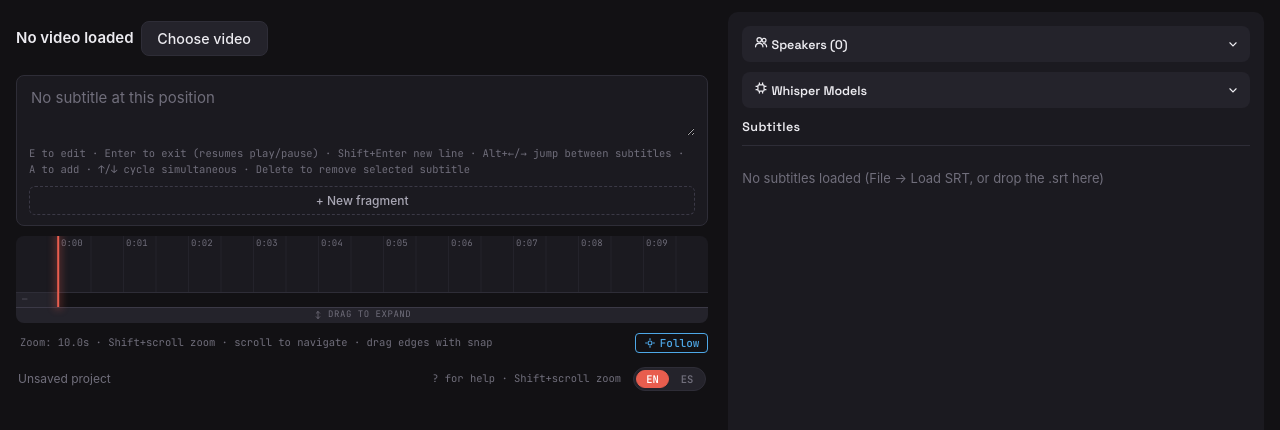
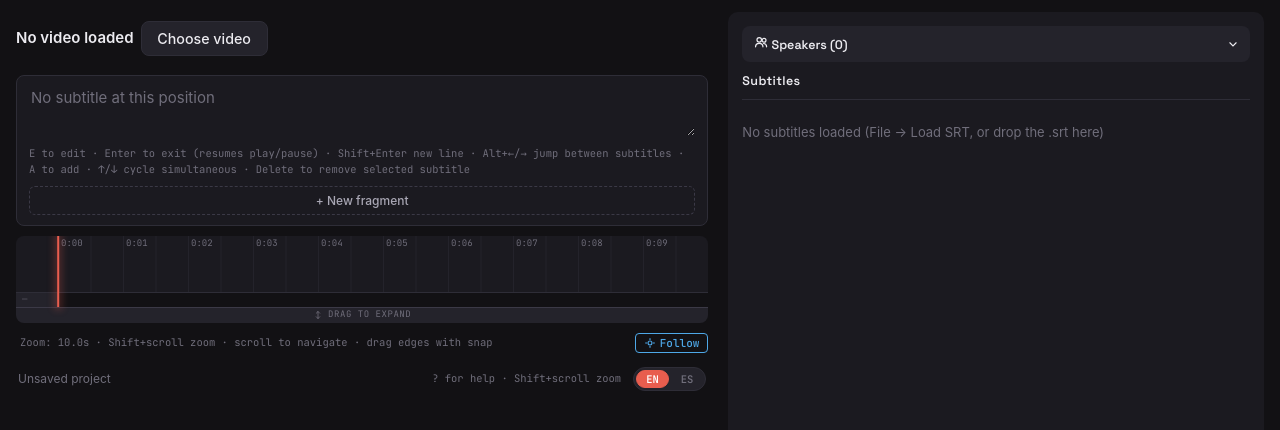
Before and after one commit to Mignite/ColorDubber, a React (Vite) app: page / in a window 1280 px wide. Shown: the top 430 px of the page. Built offline with nearby package versions, Linux system fonts and the light colour scheme.

Commit message:
fase1: desconecta WhisperPanel de App

```diff
--- a/src/App.tsx
+++ b/src/App.tsx
@@ -14,11 +14,7 @@ import type {
   Hablante,
   Caption,
   Proyecto,
-  ModeloInfo,
-  SegmentoTranscrito,
   TrackInfo,
-  TranscripcionProgreso,
-  ModeloDescargaEvent,
 } from "./types";
 import {
   VENTANAS_POR_SEGUNDO,
@@ -46,7 +42,6 @@ import { buscarFinIslaAudio } from "./utils/audioIslands";
 
 import { useHistory } from "./hooks/useHistory";
 import SpeakersPanel from "./components/SpeakersPanel";
-import WhisperPanel from "./components/WhisperPanel";
 import CaptionList from "./components/CaptionList";
 import { useLocale } from "./i18n";
 import "./App.css";
@@ -63,19 +58,6 @@ const TRACK_LABEL_W = 42;
 
 function App() {
   const { locale, setLocale, t } = useLocale();
-  const [modelos, setModelos] = useState<ModeloInfo[]>([]);
-  const [modeloSeleccionado, setModeloSeleccionado] = useState<string>("");
-  const [descargandoModelo, setDescargandoModelo] = useState<string | null>(
-    null,
-  );
-  const [progresoDescarga, setProgresoDescarga] = useState<number>(0);
-  const [estadoDescarga, setEstadoDescarga] = useState<string>("");
-  const [errorDescarga, setErrorDescarga] = useState<string | null>(null);
-  const [bytesDescargados, setBytesDescargados] = useState<number>(0);
-  const [bytesTotal, setBytesTotal] = useState<number>(0);
-  const descargandoModeloRef = useRef<string | null>(null);
-  const [panelModelosAbierto, setPanelModelosAbierto] =
-    useState<boolean>(false);
   const [videoSrc, setVideoSrc] = useState<string>("");
   const [selectedCaptionIds, setSelectedCaptionIds] = useState<string[]>([]);
   const selectedCaptionId = selectedCaptionIds.length
@@ -98,27 +80,11 @@ function App() {
     useState<boolean>(false);
   const [timeInputValue, setTimeInputValue] = useState<string>("");
   const [editandoTiempo, setEditandoTiempo] = useState<boolean>(false);
-  const [transcribiendo, setTranscribiendo] = useState<boolean>(false);
-  const [errorTranscripcion, setErrorTranscripcion] = useState<string | null>(null);
-  const [transcripcionProgreso, setTranscripcionProgreso] = useState<{
-    fase: string;
-    progreso: number;
-    mensaje: string;
-  } | null>(null);
   const [extrayendo, setExtrayendo] = useState<boolean>(false);
   const [autoFollowing, setAutoFollowing] = useState<boolean>(true);
   const autoFollowingRef = useRef(true);
-  const [glosario, setGlosario] = useState<string>("");
-  const glosarioRef = useRef("");
   const [glosarioGlobal, setGlosarioGlobal] = useState<string>("");
   const glosarioGlobalRef = useRef("");
-  const [idiomaWhisper, setIdiomaWhisper] = useState<string>("es");
-  const idiomaWhisperRef = useRef("es");
-  const [modoMuestreoWhisper, setModoMuestreoWhisper] = useState<string>("beam5");
-  const modoMuestreoWhisperRef = useRef("beam5");
-  const [diarizadorWhisper, setDiarizadorWhisper] = useState<string>("polyvoice");
-  const diarizadorWhisperRef = useRef("polyvoice");
-  const [pyannoteDisponible, setPyannoteDisponible] = useState<boolean | null>(null);
   const [videoDuration, setVideoDuration] = useState<number>(0);
   const isScrollingManuallyRef = useRef(false);
 
@@ -229,149 +195,6 @@ function App() {
 
   const [tracksSeleccionados, setTracksSeleccionados] = useState<number[]>([]);
   const tracksSeleccionadosRef = useRef<number[]>([]);
-  const modeloSeleccionadoRef = useRef("");
-
-  // ===== FUNCIONES WHISPER =====
-  const cargarModelos = useCallback(async () => {
-    const lista = await invoke<ModeloInfo[]>("listar_modelos");
-    setModelos(lista);
-    if (!modeloSeleccionadoRef.current) {
-      const primero = lista.find((m) => m.descargado);
-      if (primero) setModeloSeleccionado(primero.id);
-    }
-  }, []);
-
-  const handleDescargarModelo = useCallback(
-    async (id: string) => {
-      descargandoModeloRef.current = id;
-      setDescargandoModelo(id);
-      setProgresoDescarga(0);
-      setEstadoDescarga("conectando");
-      setErrorDescarga(null);
-      setBytesDescargados(0);
-      setBytesTotal(0);
-      try {
-        await invoke("descargar_modelo", { id });
-        setEstadoDescarga("completo");
-        await cargarModelos();
-      } catch (err) {
-        const msg = typeof err === "string" ? err : JSON.stringify(err);
-        console.error("Error descargando modelo:", err);
-        setErrorDescarga(msg);
-        setEstadoDescarga("");
-      } finally {
-        descargandoModeloRef.current = null;
-        setDescargandoModelo(null);
-      }
-    },
-    [cargarModelos],
-  );
-
-  const handleEliminarModelo = useCallback(
-    async (id: string) => {
-      try {
-        await invoke("eliminar_modelo", { id });
-      } catch (err) {
-        console.error("Error eliminando modelo:", err);
-      }
-      // Si se borró el modelo seleccionado, limpiar la selección: evita el
-      // botón "Transcribir" habilitado apuntando a un modelo que ya no existe
-      if (modeloSeleccionadoRef.current === id) {
-        setModeloSeleccionado("");
-      }
-      await cargarModelos();
-    },
-    [cargarModelos],
-  );
-
-  const handleTranscribir = useCallback(async () => {
-    const modelo = modeloSeleccionadoRef.current;
-    const ruta = videoPathRef.current;
-    const tracksSel = tracksSeleccionadosRef.current;
-    const gGlobal = glosarioGlobalRef.current;
-    const gProyecto = glosarioRef.current;
-    if (!modelo || !ruta) return;
-    if (tracksSel.length === 0) {
-      console.warn("No hay tracks seleccionados");
-      return;
-    }
-
-    setTranscribiendo(true);
-    setTranscripcionProgreso(null);
-    setErrorTranscripcion(null);
-    try {
-      const glosarioCompleto =
-        [gGlobal, gProyecto]
-          .filter((g) => g.trim().length > 0)
-          .flatMap((g) =>
-            g
-              .split(",")
-              .map((s) => s.trim())
-              .filter(Boolean),
-          )
-          .join(", ") || null;
-      const segmentos = await invoke<SegmentoTranscrito[]>(
-        "transcribir_video",
-        {
-          rutaVideo: ruta,
-          modeloId: modelo,
-          trackIndices: tracksSel,
-          maxSpeakers: 10,
-          glosario: glosarioCompleto,
-          idioma: idiomaWhisperRef.current,
-          modoMuestreo: modoMuestreoWhisperRef.current,
-          diarizador: diarizadorWhisperRef.current,
-        },
-      );
-      // Se abrió otro video/proyecto mientras la transcripción corría: el
-      // resultado es del video viejo, descartarlo (como en extraer_audio_stream)
-      if (videoPathRef.current !== ruta) return;
-      const nuevosCaptions: Caption[] = segmentos.map((s, i) => ({
-        id: `cap-whisper-${Date.now()}-${i}`,
-        inicio: s.inicio,
-        fin: s.fin,
-        texto: s.texto,
-        hablante_id: s.speaker_id ?? null,
-      }));
-      pushHistorial();
-      setCaptions(nuevosCaptions);
-      captionsRef.current = nuevosCaptions;
-
-      {
-        const speakerIds = [
-          ...new Set(
-            segmentos
-              .map((s) => s.speaker_id)
-              .filter((id): id is string => id !== null),
-          ),
-        ];
-        if (speakerIds.length > 0) {
-          setHablantes((prev) => {
-            const existentes = new Set(prev.map((h) => h.id));
-            const nuevosHablantes = speakerIds
-              .filter((id) => !existentes.has(id))
-              .map((id, i) => ({
-                id,
-                nombre: `Hablante ${prev.length + i + 1}`,
-                tecla: String(((prev.length + i) % 9) + 1),
-                color: PALETA[(prev.length + i) % PALETA.length],
-              }));
-            if (nuevosHablantes.length === 0) return prev;
-            const merged = [...prev, ...nuevosHablantes];
-            hablantesRef.current = merged;
-            return merged;
-          });
-        }
-      }
-    } catch (err) {
-      console.error("Error transcribiendo:", err);
-      setErrorTranscripcion(
-        typeof err === "string" ? err : err instanceof Error ? err.message : String(err),
-      );
-    } finally {
-      setTranscribiendo(false);
-    }
-  }, []);
 
   async function cargarTracks(ruta: string) {
     try {
@@ -401,20 +224,9 @@ function App() {
     rutaProyectoRef.current = rutaProyecto;
     videoPathRef.current = videoPath;
     autoFollowingRef.current = autoFollowing;
-    glosarioRef.current = glosario;
     glosarioGlobalRef.current = glosarioGlobal;
     tracksSeleccionadosRef.current = tracksSeleccionados;
-    modeloSeleccionadoRef.current = modeloSeleccionado;
-    idiomaWhisperRef.current = idiomaWhisper;
-    modoMuestreoWhisperRef.current = modoMuestreoWhisper;
-    diarizadorWhisperRef.current = diarizadorWhisper;
   });
-
-  useEffect(() => {
-    invoke<{ disponible: boolean }>("verificar_pyannote")
-      .then((r) => setPyannoteDisponible(r.disponible))
-      .catch(() => setPyannoteDisponible(false));
-  }, []);
 
   useEffect(() => {
     if (videoDuration > 0) {
@@ -943,15 +755,6 @@ function App() {
     () => setPanelHablantesAbierto((v) => !v),
     [],
   );
-  const togglePanelModelos = useCallback(
-    () => setPanelModelosAbierto((v) => !v),
-    [],
-  );
-  const toggleTrack = useCallback((i: number) => {
-    setTracksSeleccionados((prev) =>
-      prev.includes(i) ? prev.filter((j) => j !== i) : [...prev, i],
-    );
-  }, []);
 
   useEffect(() => {
     const unlistenAbrir = listen("abrir_proyecto", () =>
@@ -973,10 +776,6 @@ function App() {
     const unlistenExportarJson = listen("exportar_json", () =>
       handleExportarJsonCombinado(),
     );
-    const unlistenTranscripcion = listen<TranscripcionProgreso>(
-      "transcripcion_progreso",
-      (e) => setTranscripcionProgreso(e.payload),
-    );
 
     return () => {
       unlistenAbrir.then((f) => f());
@@ -988,7 +787,6 @@ function App() {
       unlistenImportarAutosubs.then((f) => f());
       unlistenExportarSrt.then((f) => f());
       unlistenExportarJson.then((f) => f());
-      unlistenTranscripcion.then((f) => f());
     };
     // Los handlers leen refs (videoPathRef, captionsRef, etc.), nunca estado stale:
     // las deps vacías evitan re-suscripciones en cada cambio de captions/hablantes.
@@ -1099,7 +897,6 @@ function App() {
   }, [audioSrc]);
 
   useEffect(() => {
-    cargarModelos();
     invoke<string>("cargar_glosario_global")
       .then(setGlosarioGlobal)
       .catch(() => {});
@@ -1157,29 +954,6 @@ function App() {
       })();
     }
   }, [trackSeleccionado, videoPath, tracks]);
-
-  useEffect(() => {
-    const unlisten = listen<ModeloDescargaEvent>(
-      "modelo_descarga_progreso",
-      (event) => {
-      // Usamos el ref para evitar stale closure: el listener se monta una sola vez
-      // y siempre lee el valor actualizado sin necesidad de re-suscribirse.
-      if (
-        descargandoModeloRef.current &&
-        event.payload.id === descargandoModeloRef.current
-      ) {
-        setProgresoDescarga(event.payload.progreso);
-        if (event.payload.bytes_descargados !== undefined)
-          setBytesDescargados(event.payload.bytes_descargados);
-        if (event.payload.bytes_total !== undefined)
-          setBytesTotal(event.payload.bytes_total);
-        if (event.payload.estado) setEstadoDescarga(event.payload.estado);
-      }
-    });
-    return () => {
-      unlisten.then((f) => f());
-    };
-  }, []);
 
   // Helper del body drag: aplica el transform de los clips arrastrados según
   // el TIEMPO bajo el cursor (ws + x→tiempo), no según píxeles acumulados,
@@ -3113,39 +2887,6 @@ function App() {
             onCommit={pushHistorial}
           />
 
-          <WhisperPanel
-            modelos={modelos}
-            modeloSeleccionado={modeloSeleccionado}
-            descargandoModelo={descargandoModelo}
-            progresoDescarga={progresoDescarga}
-            estadoDescarga={estadoDescarga}
-            errorDescarga={errorDescarga}
-            bytesDescargados={bytesDescargados}
-            bytesTotal={bytesTotal}
-            panelAbierto={panelModelosAbierto}
-            transcribiendo={transcribiendo}
-            transcripcionProgreso={transcripcionProgreso}
-            errorTranscripcion={errorTranscripcion}
-            tracks={tracks}
-            tracksSeleccionados={tracksSeleccionados}
-            glosarioGlobal={glosarioGlobal}
-            glosario={glosario}
-            idioma={idiomaWhisper}
-            modoMuestreo={modoMuestreoWhisper}
-            diarizador={diarizadorWhisper}
-            pyannoteDisponible={pyannoteDisponible}
-            onTogglePanel={togglePanelModelos}
-            onSelectModelo={setModeloSeleccionado}
-            onDescargarModelo={handleDescargarModelo}
-            onEliminarModelo={handleEliminarModelo}
-            onTranscribir={handleTranscribir}
-            onToggleTrack={toggleTrack}
-            onGlosarioGlobalChange={setGlosarioGlobal}
-            onGlosarioChange={setGlosario}
-            onIdiomaChange={setIdiomaWhisper}
-            onModoMuestreoChange={setModoMuestreoWhisper}
-            onDiarizadorChange={setDiarizadorWhisper}
-          />
           <div className="rightColHeader">
             <span className="rightColTitle">{t("app.rightCol.title")}</span>
             {captions.length > 0 && (
```
